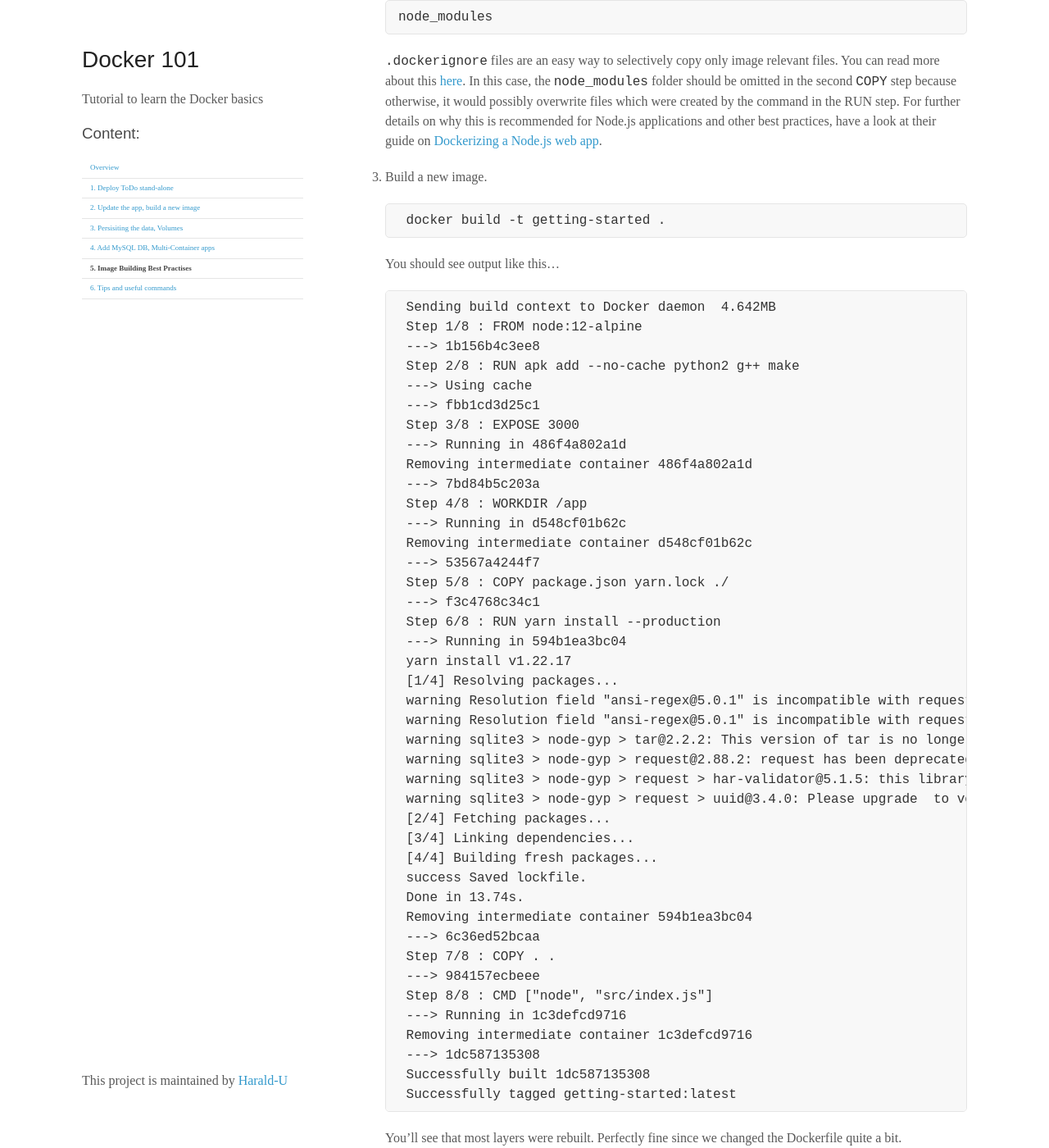
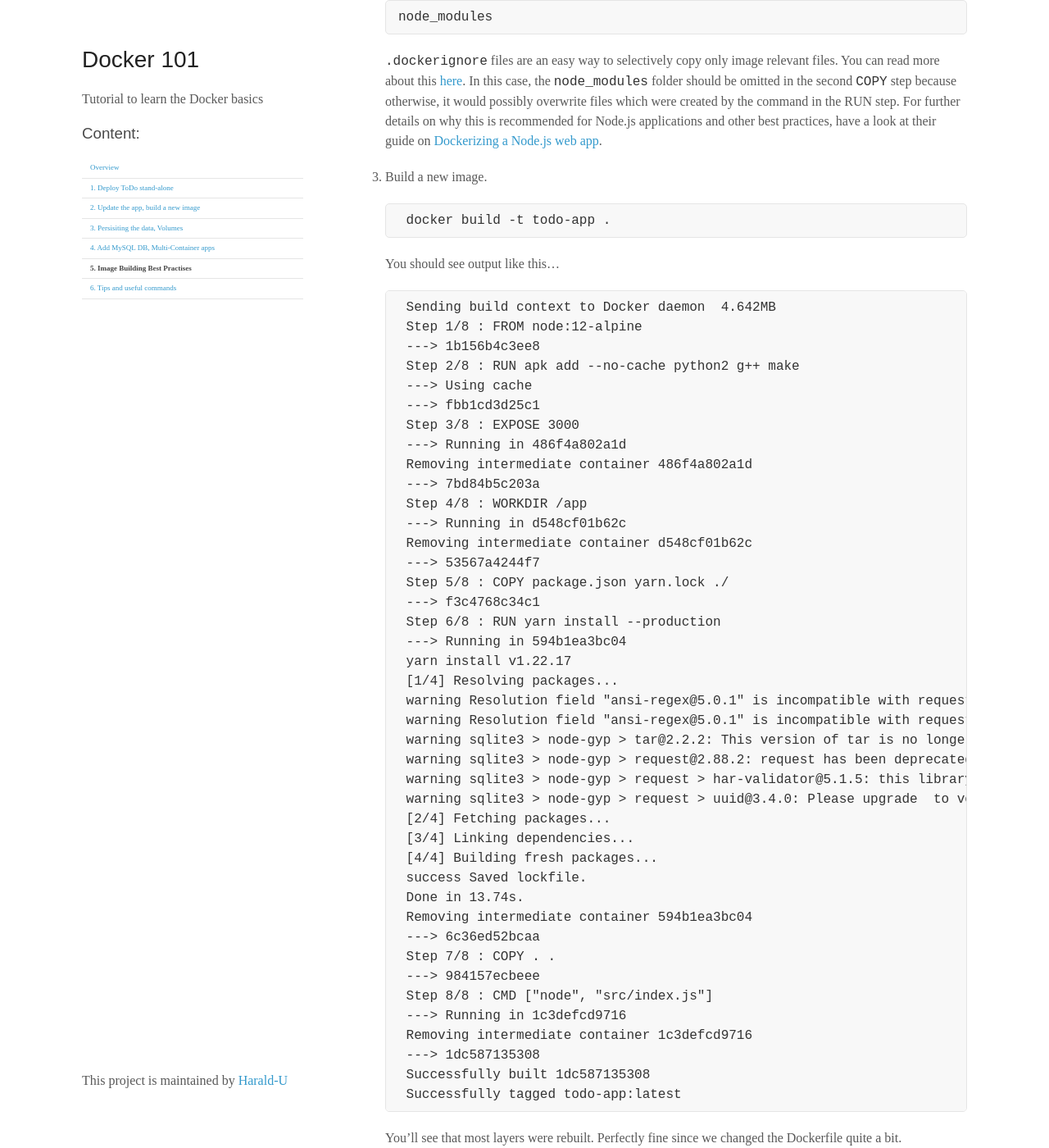
Before and after one commit to Harald-U/docker-101, a Jekyll site: the page built from docs/lab5.md, in a window 1280 px wide and 1400 px high, scrolled down 1943 px. Shown: the whole window at 82% size. Built offline with Jekyll 4.4.1, drawn with Linux system fonts in a browser that asks for light colours; some of the changed text lies outside the part shown.

Commit message:
image rename (todo-app)

````diff
--- a/docs/lab5.md
+++ b/docs/lab5.md
@@ -9,10 +9,10 @@ Here is some useful information and best practises for Docker Images and Image B
 
 You can look at what makes up an image using the docker image history command. You can see the command that was used to create each layer within an image.
 
-Use the `docker image history` command to see the layers in the getting-started image you created earlier in the tutorial.
+Use the `docker image history` command to see the layers in the todo-app image you created earlier in the tutorial.
 
 ```
-docker image history getting-started
+docker image history todo-app
 ```
 
 You should get output that looks something like this (dates/IDs may be different).
@@ -84,7 +84,7 @@ To fix this, we need to restructure our Dockerfile to help support the caching o
 3. Build a new image.
 
     ```
-    docker build -t getting-started .
+    docker build -t todo-app .
     ```
 
     You should see output like this...
@@ -130,14 +130,14 @@ To fix this, we need to restructure our Dockerfile to help support the caching o
     Removing intermediate container 1c3defcd9716
     ---> 1dc587135308
     Successfully built 1dc587135308
-    Successfully tagged getting-started:latest
+    Successfully tagged todo-app:latest
     ```
 
     You'll see that most layers were rebuilt. Perfectly fine since we changed the Dockerfile quite a bit.
 
 4. Now, make a change to the `src/static/index.html` file (like change the <title> to say "The Awesome Todo App").
 
-5. Build the Docker image now using `docker build -t getting-started .` again. This time, your output should look a little different.
+5. Build the Docker image now using `docker build -t todo-app .` again. This time, your output should look a little different.
 
     ```
     Sending build context to Docker daemon  4.642MB
@@ -165,7 +165,7 @@ To fix this, we need to restructure our Dockerfile to help support the caching o
     Removing intermediate container ec937d594973
     ---> a1f2fb9dbec3
     Successfully built a1f2fb9dbec3
-    Successfully tagged getting-started:latest
+    Successfully tagged todo-app:latest
     ```
 
     First off, you should notice that the build was MUCH faster! And, you'll see that steps 2-6 all have 'Using cache'. So we are using the build cache. Pushing and pulling this image and updates to it will be much faster as well.
````
Also changed, not shown: docs/lab1.md (+4 -4 lines), docs/lab2.md (+3 -3 lines), docs/lab3.md (+1 -1 lines), docs/lab4.md (+2 -2 lines), docs/lab6.md (+1 -1 lines).
